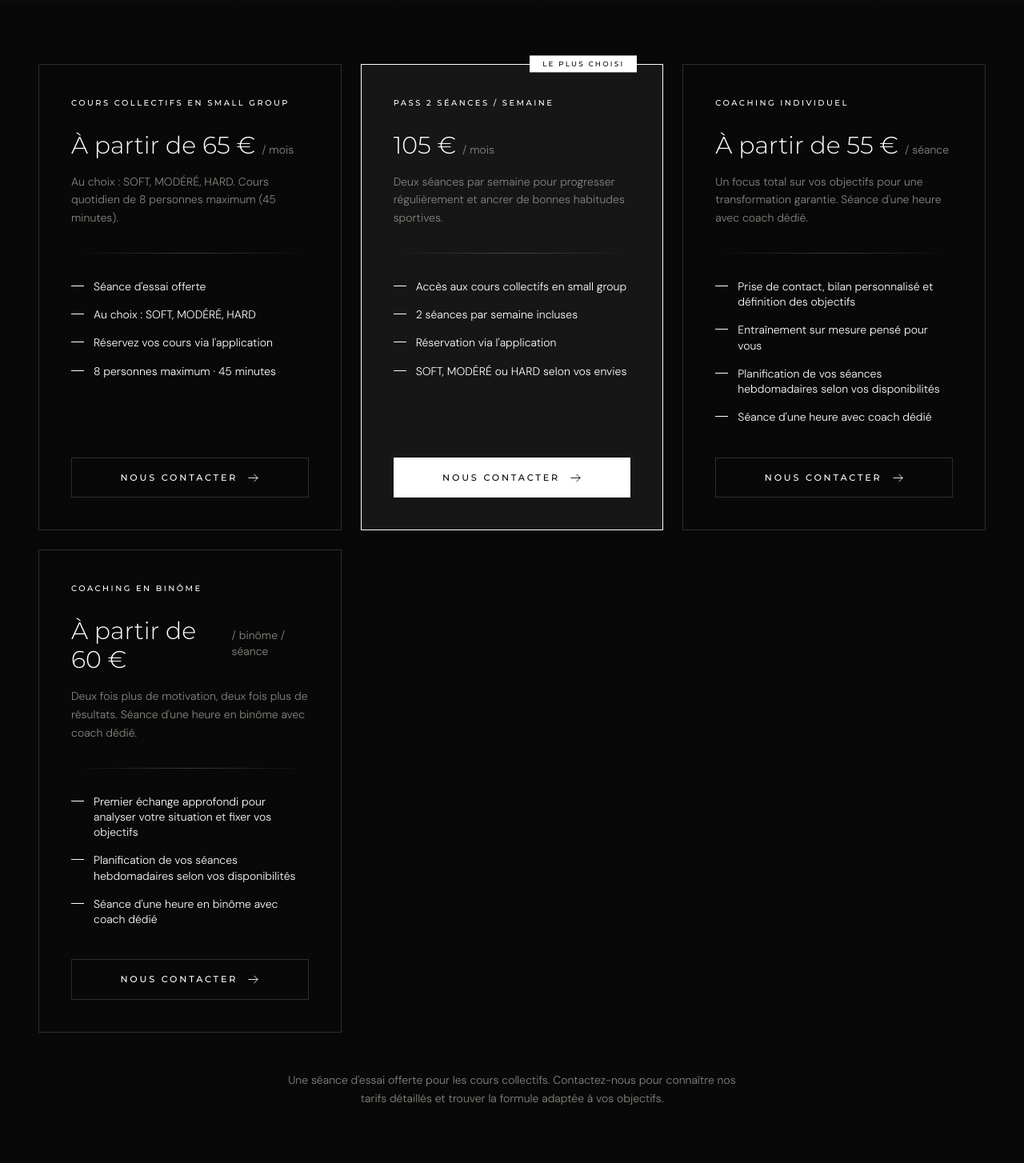
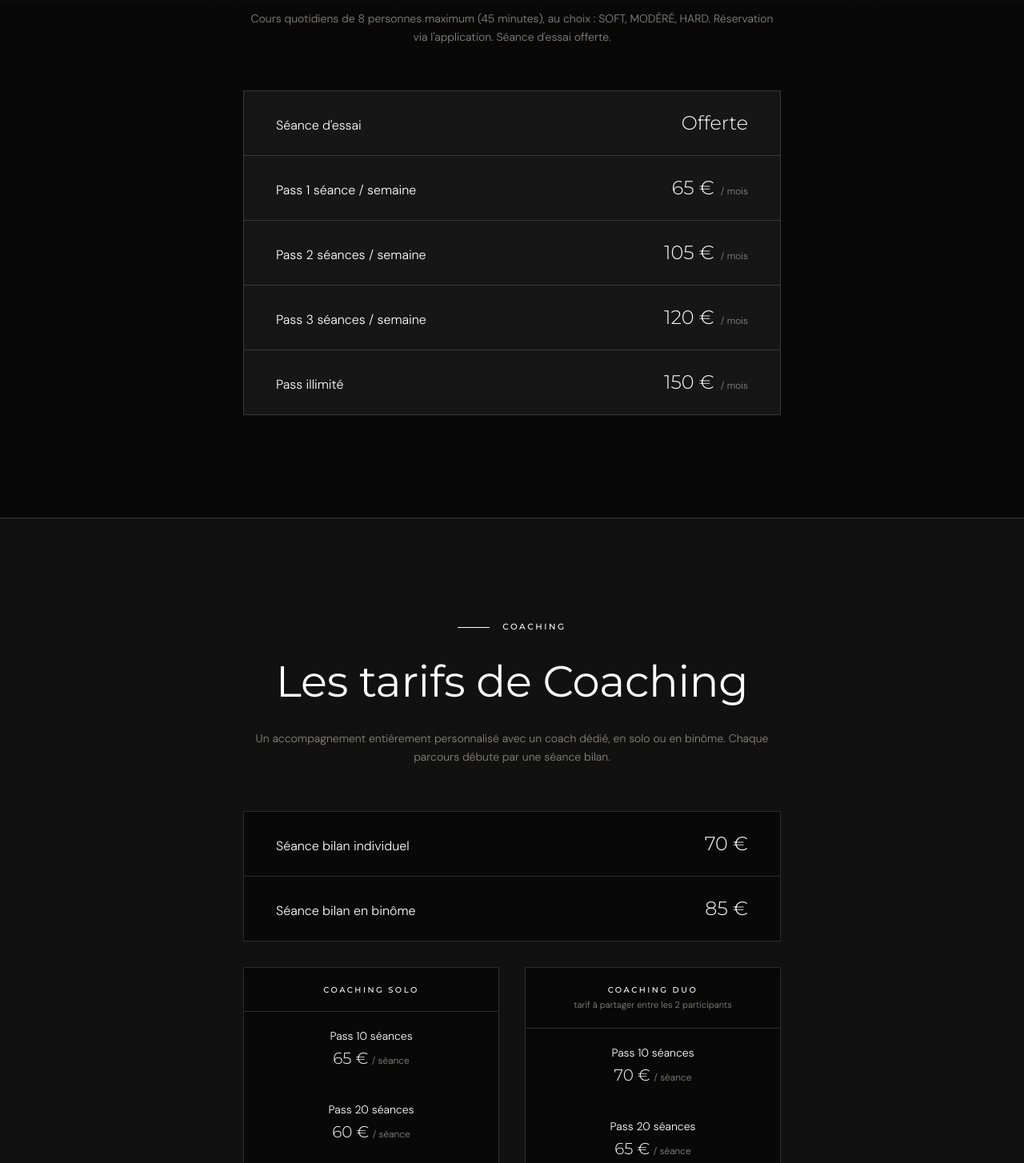
Before and after one commit to pinsaultmatteo-collab/le-cercle, a React (Vite) app: page /offres in a window 1280 px wide. Shown: the part 796-2250 px from the top of the page at 80% size. Built offline with nearby package versions, Linux system fonts and the light colour scheme.

Commit message:
fix(content): tarifs complets, photo services, retrait pass 2 séances du dropdown, blog requalifié

```diff
--- a/src/components/MembershipModal.jsx
+++ b/src/components/MembershipModal.jsx
@@ -202,9 +202,6 @@ export default function MembershipModal({ open, onClose, preselect = '' }) {
                         <option value="Cours collectifs en small group" className="bg-bg-card">
                           Cours collectifs en small group
                         </option>
-                        <option value="Pass 2 séances / semaine" className="bg-bg-card">
-                          Pass 2 séances / semaine — 105 € / mois
-                        </option>
                         <option value="Je ne sais pas" className="bg-bg-card">
                           Je ne sais pas encore
                         </option>
--- a/src/pages/Concept.jsx
+++ b/src/pages/Concept.jsx
@@ -43,7 +43,7 @@ const APPROACH = [
   {
     step: 'II',
     title: 'Séance bilan',
-    text: 'Un diagnostic complet de 1h30 : immersion au studio, bilan de santé et tests physiques techniques (mobilité, force, cardio) pour concevoir votre programme sur mesure.',
+    text: 'Un diagnostic complet de 1h30 : immersion au club, bilan de santé et tests physiques techniques (mobilité, force, cardio) pour concevoir votre programme sur mesure.',
   },
   {
     step: 'III',
--- a/src/pages/Offres.jsx
+++ b/src/pages/Offres.jsx
@@ -1,70 +1,41 @@
-import { motion } from 'framer-motion'
-
 import PageWrapper from '../components/PageWrapper'
 import Seo from '../components/Seo'
 import PageHero from '../components/PageHero'
-import Reveal, { Stagger, StaggerItem } from '../components/Reveal'
+import Reveal from '../components/Reveal'
 import Button from '../components/Button'
 import { SectionHeading, SectionLabel } from '../components/Section'
 import { CircleMark, ArrowRight } from '../components/Icons'
 import { IMG } from '../data/site'
 
-const OFFERS = [
-  {
-    name: 'Cours collectifs en small group',
-    price: 'À partir de 65 €',
-    cadence: '/ mois',
-    summary: 'Au choix : SOFT, MODÉRÉ, HARD. Cours quotidien de 8 personnes maximum (45 minutes).',
-    features: [
-      'Séance d\'essai offerte',
-      'Au choix : SOFT, MODÉRÉ, HARD',
-      'Réservez vos cours via l\'application',
-      '8 personnes maximum · 45 minutes',
+// ============ COURS COLLECTIFS — SMALL GROUP ============
+const SMALL_GROUP = {
+  intro:
+    'Cours quotidiens de 8 personnes maximum (45 minutes), au choix : SOFT, MODÉRÉ, HARD. Réservation via l\'application. Séance d\'essai offerte.',
+  rows: [
+    { label: 'Séance d\'essai', price: 'Offerte' },
+    { label: 'Pass 1 séance / semaine', price: '65 €', unit: '/ mois' },
+    { label: 'Pass 2 séances / semaine', price: '105 €', unit: '/ mois' },
+    { label: 'Pass 3 séances / semaine', price: '120 €', unit: '/ mois' },
+    { label: 'Pass illimité', price: '150 €', unit: '/ mois' },
   ],
-    featured: false,
-    cta: 'Détails',
-  },
-  {
-    name: 'Pass 2 séances / semaine',
-    price: '105 €',
-    cadence: '/ mois',
-    summary: 'Deux séances par semaine pour progresser régulièrement et ancrer de bonnes habitudes sportives.',
-    features: [
-      'Accès aux cours collectifs en small group',
-      '2 séances par semaine incluses',
-      'Réservation via l\'application',
-      'SOFT, MODÉRÉ ou HARD selon vos envies',
-    ],
-    featured: true,
-    cta: 'Détails',
-  },
-  {
-    name: 'Coaching individuel',
-    price: 'À partir de 55 €',
-    cadence: '/ séance',
-    summary: 'Un focus total sur vos objectifs pour une transformation garantie. Séance d\'une heure avec coach dédié.',
-    features: [
-      'Prise de contact, bilan personnalisé et définition des objectifs',
-      'Entraînement sur mesure pensé pour vous',
-      'Planification de vos séances hebdomadaires selon vos disponibilités',
-      'Séance d\'une heure avec coach dédié',
-    ],
-    featured: false,
-    cta: 'Détails',
-  },
-  {
-    name: 'Coaching en binôme',
-    price: 'À partir de 60 €',
-    cadence: '/ binôme / séance',
-    summary: 'Deux fois plus de motivation, deux fois plus de résultats. Séance d\'une heure en binôme avec coach dédié.',
-    features: [
-      'Premier échange approfondi pour analyser votre situation et fixer vos objectifs',
-      'Planification de vos séances hebdomadaires selon vos disponibilités',
-      'Séance d\'une heure en binôme avec coach dédié',
-    ],
-    featured: false,
-    cta: 'Détails',
-  },
+}
+
+// ============ COACHING (SOLO & DUO) ============
+const COACHING_BILAN = [
+  { label: 'Séance bilan individuel', price: '70 €' },
+  { label: 'Séance bilan en binôme', price: '85 €' },
+]
+
+const COACHING_SOLO = [
+  { label: 'Pass 10 séances', price: '65 €', unit: '/ séance' },
+  { label: 'Pass 20 séances', price: '60 €', unit: '/ séance' },
+  { label: 'Pass 40 séances', price: '55 €', unit: '/ séance' },
+]
+
+const COACHING_DUO = [
+  { label: 'Pass 10 séances', price: '70 €', unit: '/ séance' },
+  { label: 'Pass 20 séances', price: '65 €', unit: '/ séance' },
+  { label: 'Pass 40 séances', price: '60 €', unit: '/ séance' },
 ]
 
 const FAQ = [
@@ -73,12 +44,12 @@ const FAQ = [
     a: 'Réservez vos cours directement via notre application. Vous visualisez le planning en temps réel et choisissez votre séance parmi les formats SOFT, MODÉRÉ ou HARD.',
   },
   {
-    q: 'Comment fonctionne le coaching individuel ?',
-    a: 'Tout commence par une prise de contact et un bilan personnalisé pour définir vos objectifs. Votre coach crée un entraînement sur mesure et planifie vos séances hebdomadaires selon vos disponibilités.',
+    q: 'Quelle est la différence entre cours collectifs et coaching ?',
+    a: 'Les cours collectifs en small group réunissent jusqu\'à 8 personnes autour d\'une séance commune (formules mensuelles). Le coaching, individuel ou en binôme, vous offre un accompagnement entièrement personnalisé avec un coach dédié (pass de séances).',
   },
   {
     q: 'Qu\'est-ce que la séance bilan ?',
-    a: 'La séance bilan est un diagnostic complet d\'1h30 : immersion au studio, bilan de santé et tests physiques techniques (mobilité, force, cardio). Ces données permettent de concevoir votre programme sur mesure.',
+    a: 'La séance bilan est un diagnostic complet d\'1h30 : immersion au club, bilan de santé et tests physiques techniques (mobilité, force, cardio). Ces données permettent de concevoir votre programme sur mesure.',
   },
   {
     q: 'Les séances sont-elles personnalisées ?',
@@ -105,85 +76,149 @@ export default function Offres() {
         image={IMG.poids}
       />
 
-      {/* PRICING */}
-      <section className="mx-auto max-w-container px-6 py-28 md:px-12 md:py-36">
+      {/* PRICING — COURS COLLECTIFS */}
+      <section className="mx-auto max-w-container px-6 py-24 md:px-12 md:py-32">
         <SectionHeading
-          label="Les formules"
-          title="Cours collectifs &amp; Coaching"
+          label="Cours collectifs"
+          title="Les tarifs Small Group"
           align="center"
           className="mx-auto"
         />
+        <Reveal delay={0.1}>
+          <p className="mx-auto mt-7 max-w-2xl text-center text-sm font-light leading-relaxed text-text-secondary">
+            {SMALL_GROUP.intro}
+          </p>
+        </Reveal>
 
-        <Stagger className="mt-20 grid gap-6 lg:grid-cols-3">
-          {OFFERS.map((offer) => (
-            <StaggerItem key={offer.name}>
-              <motion.div
-                whileHover={{ y: -8 }}
-                transition={{ duration: 0.5, ease: [0.16, 1, 0.3, 1] }}
-                className={`relative flex h-full flex-col border p-9 md:p-10 ${
-                  offer.featured
-                    ? 'border-accent bg-bg-card'
-                    : 'border-border-gold bg-bg-primary'
+        <Reveal delay={0.15}>
+          <div className="mx-auto mt-14 max-w-2xl border border-border-gold bg-bg-card">
+            {SMALL_GROUP.rows.map((row, i) => (
+              <div
+                key={row.label}
+                className={`flex items-baseline justify-between gap-4 px-7 py-6 md:px-10 ${
+                  i !== SMALL_GROUP.rows.length - 1 ? 'border-b border-border-gold' : ''
                 }`}
               >
-                {offer.featured && (
-                  <span className="absolute -top-px right-8 -translate-y-1/2 bg-accent px-4 py-1 text-label text-[0.55rem] text-bg-primary">
-                    Le plus choisi
+                <span className="text-sm font-light text-text-primary md:text-base">
+                  {row.label}
+                </span>
+                <span className="flex items-baseline gap-2 whitespace-nowrap">
+                  <span className="font-display text-xl font-light text-accent md:text-2xl">
+                    {row.price}
+                  </span>
+                  {row.unit && (
+                    <span className="text-xs font-light text-text-secondary">
+                      {row.unit}
                     </span>
                   )}
-
-                <span className="text-label text-[0.62rem] text-accent">
-                  {offer.name}
-                </span>
-
-                <div className="mt-7 flex items-baseline gap-2">
-                  <span className="font-display text-3xl font-light text-text-primary">
-                    {offer.price}
-                  </span>
-                  <span className="text-sm font-light text-text-secondary">
-                    {offer.cadence}
                 </span>
               </div>
+            ))}
+          </div>
+        </Reveal>
+      </section>
 
-                <p className="mt-4 text-sm font-light leading-relaxed text-text-secondary">
-                  {offer.summary}
+      {/* PRICING — COACHING */}
+      <section className="border-y border-border-gold bg-bg-secondary">
+        <div className="mx-auto max-w-container px-6 py-24 md:px-12 md:py-32">
+          <SectionHeading
+            label="Coaching"
+            title="Les tarifs de Coaching"
+            align="center"
+            className="mx-auto"
+          />
+          <Reveal delay={0.1}>
+            <p className="mx-auto mt-7 max-w-2xl text-center text-sm font-light leading-relaxed text-text-secondary">
+              Un accompagnement entièrement personnalisé avec un coach dédié,
+              en solo ou en binôme. Chaque parcours débute par une séance bilan.
             </p>
+          </Reveal>
 
-                <div className="rule-gold my-8" />
+          {/* Séances bilan */}
+          <Reveal delay={0.15}>
+            <div className="mx-auto mt-14 max-w-2xl border border-border-gold bg-bg-primary">
+              {COACHING_BILAN.map((row, i) => (
+                <div
+                  key={row.label}
+                  className={`flex items-baseline justify-between gap-4 px-7 py-6 md:px-10 ${
+                    i !== COACHING_BILAN.length - 1 ? 'border-b border-border-gold' : ''
+                  }`}
+                >
+                  <span className="text-sm font-light text-text-primary md:text-base">
+                    {row.label}
+                  </span>
+                  <span className="font-display text-xl font-light text-accent md:text-2xl">
+                    {row.price}
+                  </span>
+                </div>
+              ))}
+            </div>
+          </Reveal>
 
-                <ul className="flex-1 space-y-4">
-                  {offer.features.map((f) => (
-                    <li
-                      key={f}
-                      className="flex items-start gap-3 text-sm font-light leading-snug text-text-primary"
-                    >
-                      <span className="mt-2 h-px w-4 shrink-0 bg-accent" />
-                      {f}
-                    </li>
+          {/* Solo & Duo */}
+          <div className="mx-auto mt-8 grid max-w-2xl gap-8 md:grid-cols-2">
+            <Reveal delay={0.2}>
+              <div className="h-full border border-border-gold bg-bg-primary">
+                <div className="border-b border-border-gold px-7 py-5 text-center">
+                  <h3 className="text-label text-[0.62rem] text-accent">
+                    Coaching solo
+                  </h3>
+                </div>
+                {COACHING_SOLO.map((row) => (
+                  <div key={row.label} className="px-7 py-5 text-center">
+                    <p className="text-sm font-light text-text-primary">
+                      {row.label}
+                    </p>
+                    <p className="mt-1">
+                      <span className="font-display text-xl font-light text-accent">
+                        {row.price}
+                      </span>{' '}
+                      <span className="text-xs font-light text-text-secondary">
+                        {row.unit}
+                      </span>
+                    </p>
+                  </div>
                 ))}
-                </ul>
+              </div>
+            </Reveal>
 
-                <div className="mt-10">
-                  <Button
-                    variant={offer.featured ? 'solid' : 'outline'}
-                    to="/contact"
-                    className="w-full"
-                  >
+            <Reveal delay={0.25}>
+              <div className="h-full border border-border-gold bg-bg-primary">
+                <div className="border-b border-border-gold px-7 py-5 text-center">
+                  <h3 className="text-label text-[0.62rem] text-accent">
+                    Coaching duo
+                  </h3>
+                  <p className="mt-1 text-[0.7rem] font-light text-text-secondary">
+                    tarif à partager entre les 2 participants
+                  </p>
+                </div>
+                {COACHING_DUO.map((row) => (
+                  <div key={row.label} className="px-7 py-5 text-center">
+                    <p className="text-sm font-light text-text-primary">
+                      {row.label}
+                    </p>
+                    <p className="mt-1">
+                      <span className="font-display text-xl font-light text-accent">
+                        {row.price}
+                      </span>{' '}
+                      <span className="text-xs font-light text-text-secondary">
+                        {row.unit}
+                      </span>
+                    </p>
+                  </div>
+                ))}
+              </div>
+            </Reveal>
+          </div>
+
+          <Reveal delay={0.3}>
+            <div className="mt-14 flex justify-center">
+              <Button variant="solid" to="/contact">
                 Nous contacter
               </Button>
             </div>
-              </motion.div>
-            </StaggerItem>
-          ))}
-        </Stagger>
-
-        <Reveal delay={0.2}>
-          <p className="mx-auto mt-12 max-w-xl text-center text-sm font-light leading-relaxed text-text-secondary">
-            Une séance d'essai offerte pour les cours collectifs. Contactez-nous
-            pour connaître nos tarifs détaillés et trouver la formule adaptée à
-            vos objectifs.
-          </p>
           </Reveal>
+        </div>
       </section>
 
       {/* FAQ */}
--- a/src/pages/Services.jsx
+++ b/src/pages/Services.jsx
@@ -52,26 +52,13 @@ const SERVICES = [
     n: '04',
     title: 'Séance bilan',
     tagline: 'Le premier contact',
-    text: 'La séance bilan est un diagnostic complet de 1h30 qui combine immersion au studio, bilan de santé et tests physiques techniques (mobilité, force, cardio) pour quantifier précisément vos capacités initiales.',
+    text: 'La séance bilan est un diagnostic complet de 1h30 qui combine immersion au club, bilan de santé et tests physiques techniques (mobilité, force, cardio) pour quantifier précisément vos capacités initiales.',
     img: IMG.tapisCourse,
     points: [
-      'Immersion au studio Le Cercle',
+      'Immersion au club Le Cercle',
       'Bilan de santé complet',
       'Tests physiques techniques : mobilité, force, cardio',
       'Conception d\'un programme sur mesure et suivi de progression précis',
-    ],
-  },
-  {
-    n: '05',
-    title: 'Pass 2 séances / semaine',
-    tagline: '105 € / mois',
-    text: 'Notre abonnement pour les plus assidus. Deux séances par semaine pour progresser régulièrement et ancrer de bonnes habitudes sportives dans votre quotidien.',
-    img: IMG.poids,
-    points: [
-      'Accès illimité aux cours collectifs en small group',
-      '2 séances par semaine incluses',
-      'Réservation via l\'application',
-      'Idéal pour une progression régulière et durable',
     ],
   },
 ]
@@ -172,7 +159,7 @@ export default function Services() {
           </>
         }
         intro="Chez LE CERCLE, nous croyons que chaque personne mérite notre offre d'accompagnement unique. Nos coachs sont passionnés et certifiés, prêts à vous accompagner avec des programmes adaptés."
-        image={IMG.salleBoxing}
+        image={IMG.boxingSac}
       />
 
       {/* INTRO */}
```
Also changed, not shown: public/content/services.md (+1 -1 lines), src/data/blogPosts.js (+35 -36 lines), public/llms-full.txt. Lines whose indentation alone changed are shown as unchanged.
